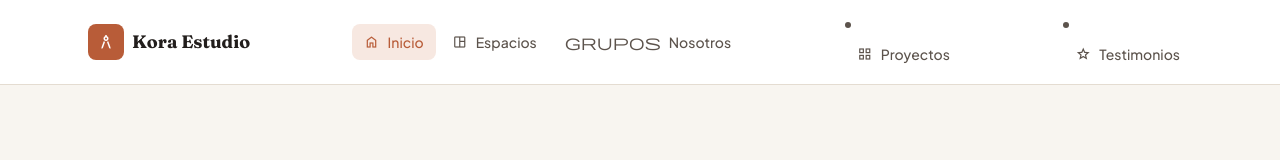
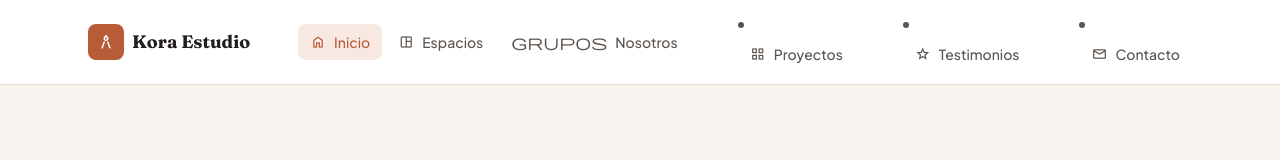
Before and after one commit to Blackthomc/Prueba-, a plain HTML site: page index.html in a window 1280 px wide. Drawn offline with nearby package versions, Linux system fonts and the light colour scheme.

Commit message:
agregamos contacto con un icono de mail

```diff
--- a/index.html
+++ b/index.html
@@ -112,7 +112,11 @@
   COMMIT 6 · feat: navbar, enlace Testimonios (star)
 ===================================================================== -->
         <li><a href="#testimonios" class="flex w-16 flex-col items-center gap-1 rounded-lg py-2 text-[10px] font-medium transition md:w-auto md:flex-row md:gap-2 md:px-3 md:text-sm hover:bg-white/10 md:hover:bg-transparent md:hover:text-kora"><span class="material-symbols-outlined icon-sm" aria-hidden="true">star</span>Testimonios</a></li>
-
+  <!-- =====================================================================
+  COMMIT 7 · feat: navbar, enlace Contacto mail y cierre del menú
+  ===================================================================== -->
+           <li><a href="#contacto" class="flex w-16 flex-col items-center gap-1 rounded-lg py-2 text-[10px] font-medium transition md:w-auto md:flex-row md:gap-2 md:px-3 md:text-sm hover:bg-white/10 md:hover:bg-transparent md:hover:text-kora"><span class="material-symbols-outlined icon-sm" aria-hidden="true">mail</span>Contacto</a></li>
+      </ul>
     </nav>
   </header>
 
```
